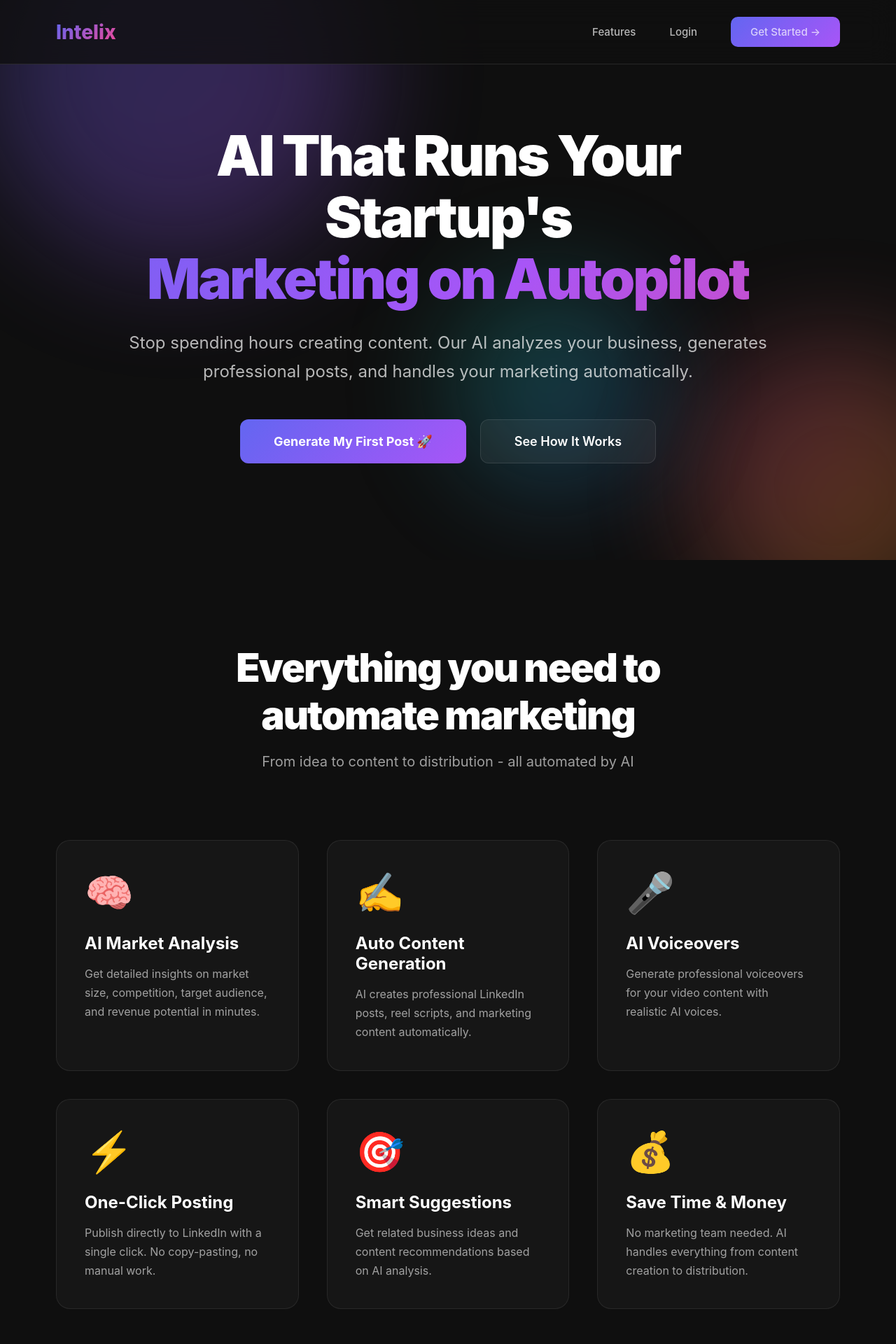
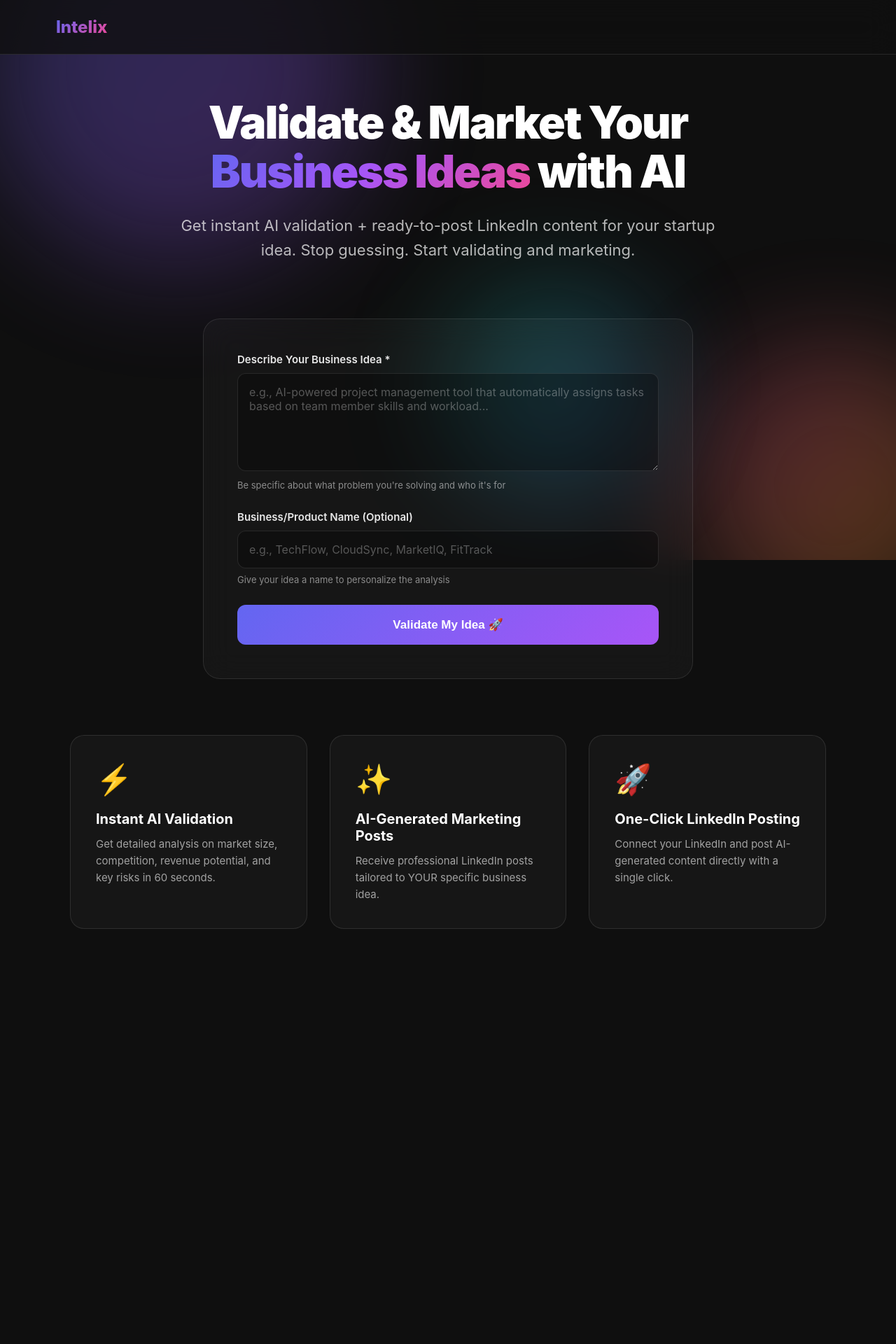
Before and after one commit to vedpalsodkar988-tech/Intelix-V2, a Flask app: page / in a window 1280 px wide. Shown: the top 1920 px of the page at 70% size. After the commit the page ends 1327 px from the top, so only its background shows below. Run offline with Flask 3, Linux system fonts and the light colour scheme.

Commit message:
Revamp Intelix landing page with new content
Updated the main HTML structure and content for the Intelix landing page, including changes to the title, hero section, features, and form for business idea validation.

```diff
--- a/templates/index.html
+++ b/templates/index.html
@@ -11,22 +11,19 @@
   gtag('config', 'G-7B8EWD6CEG');
 </script>
     <meta name="viewport" content="width=device-width, initial-scale=1.0">
-    <title>Intelix - AI Marketing on Autopilot</title>
+    <title>Intelix - Validate & Market Your Business Ideas with AI</title>
     <style>
         * {
             margin: 0;
             padding: 0;
             box-sizing: border-box;
         }
-
         body {
             font-family: -apple-system, BlinkMacSystemFont, 'Segoe UI', 'Inter', Arial, sans-serif;
             background: #0F0F0F;
             color: #FFFFFF;
             overflow-x: hidden;
         }
-
-        /* Animated Background */
         .animated-bg {
             position: fixed;
             top: 0;
@@ -36,7 +33,6 @@
             z-index: 0;
             overflow: hidden;
         }
-
         .gradient-orb {
             position: absolute;
             border-radius: 50%;
@@ -44,7 +40,6 @@
             opacity: 0.3;
             animation: float 20s infinite ease-in-out;
         }
-
         .orb-1 {
             width: 500px;
             height: 500px;
@@ -53,7 +48,6 @@
             left: -100px;
             animation-delay: 0s;
         }
-
         .orb-2 {
             width: 400px;
             height: 400px;
@@ -62,7 +56,6 @@
             right: -100px;
             animation-delay: 5s;
         }
-
         .orb-3 {
             width: 300px;
             height: 300px;
@@ -71,14 +64,11 @@
             left: 50%;
             animation-delay: 10s;
         }
-
         @keyframes float {
             0%, 100% { transform: translate(0, 0) scale(1); }
             33% { transform: translate(100px, -50px) scale(1.1); }
             66% { transform: translate(-50px, 100px) scale(0.9); }
         }
-
-        /* Navigation */
         nav {
             position: fixed;
             top: 0;
@@ -91,394 +81,241 @@
             backdrop-filter: blur(20px);
             border-bottom: 1px solid rgba(255, 255, 255, 0.1);
             z-index: 1000;
-            animation: slideDown 0.8s ease;
         }
-
-        @keyframes slideDown {
-            from { transform: translateY(-100px); opacity: 0; }
-            to { transform: translateY(0); opacity: 1; }
-        }
-
         .logo {
-            font-size: 28px;
+            font-size: 24px;
             font-weight: 800;
             background: linear-gradient(135deg, #6366F1 0%, #EC4899 100%);
             -webkit-background-clip: text;
             -webkit-text-fill-color: transparent;
             background-clip: text;
         }
-
-        .nav-links {
-            display: flex;
-            gap: 48px;
-            align-items: center;
-        }
-
-        .nav-links a {
-            text-decoration: none;
-            color: rgba(255, 255, 255, 0.7);
-            font-weight: 500;
-            font-size: 15px;
-            transition: all 0.3s;
-        }
-
-        .nav-links a:hover {
-            color: #FFFFFF;
-        }
-
-        .btn-nav {
-            background: linear-gradient(135deg, #6366F1 0%, #A855F7 100%);
-            color: #FFFFFF;
-            padding: 12px 28px;
-            border-radius: 10px;
-            text-decoration: none;
-            font-weight: 600;
-            font-size: 15px;
-            transition: all 0.3s;
-        }
-
-        .btn-nav:hover {
-            transform: translateY(-2px);
-            box-shadow: 0 10px 30px rgba(99, 102, 241, 0.4);
-        }
-
-        /* Hero Section */
-        .hero {
-            min-height: 100vh;
-            display: flex;
-            align-items: center;
-            justify-content: center;
-            text-align: center;
-            padding: 140px 40px 100px;
+        .container {
+            max-width: 1200px;
+            margin: 0 auto;
+            padding: 140px 60px 100px;
             position: relative;
             z-index: 1;
         }
-
-        .hero-content {
-            max-width: 1000px;
-            animation: fadeInUp 1s ease;
+        .hero {
+            text-align: center;
+            margin-bottom: 80px;
         }
-
-        @keyframes fadeInUp {
-            from { transform: translateY(50px); opacity: 0; }
-            to { transform: translateY(0); opacity: 1; }
+        .hero h1 {
+            font-size: 64px;
+            font-weight: 900;
+            margin-bottom: 24px;
+            letter-spacing: -2px;
+            line-height: 1.1;
         }
-
-        .hero h1 {
-            font-size: 80px;
-            font-weight: 900;
-            line-height: 1.1;
-            margin-bottom: 28px;
-            letter-spacing: -3px;
-        }
-
         .gradient-text {
             background: linear-gradient(135deg, #6366F1 0%, #A855F7 50%, #EC4899 100%);
             -webkit-background-clip: text;
             -webkit-text-fill-color: transparent;
             background-clip: text;
-            animation: shimmer 3s infinite linear;
-            background-size: 200% 200%;
         }
-
-        @keyframes shimmer {
-            0% { background-position: 0% 50%; }
-            50% { background-position: 100% 50%; }
-            100% { background-position: 0% 50%; }
-        }
-
         .hero p {
-            font-size: 24px;
+            font-size: 22px;
             color: rgba(255, 255, 255, 0.7);
             margin-bottom: 48px;
-            line-height: 1.7;
-            animation: fadeInUp 1s ease 0.3s backwards;
+            max-width: 800px;
+            margin-left: auto;
+            margin-right: auto;
+            line-height: 1.6;
         }
-
-        .cta-buttons {
-            display: flex;
-            gap: 20px;
-            justify-content: center;
-            flex-wrap: wrap;
-            animation: fadeInUp 1s ease 0.6s backwards;
+        .form-section {
+            max-width: 700px;
+            margin: 0 auto 60px;
+            background: rgba(255, 255, 255, 0.03);
+            border: 1px solid rgba(255, 255, 255, 0.1);
+            border-radius: 24px;
+            padding: 48px;
+            backdrop-filter: blur(20px);
         }
-
-        .btn-primary {
+        .form-group {
+            margin-bottom: 28px;
+        }
+        .form-group label {
+            display: block;
+            margin-bottom: 10px;
+            font-weight: 600;
+            color: rgba(255, 255, 255, 0.9);
+            font-size: 15px;
+        }
+        .form-group textarea,
+        .form-group input {
+            width: 100%;
+            padding: 16px;
+            background: rgba(0, 0, 0, 0.3);
+            border: 1px solid rgba(255, 255, 255, 0.1);
+            border-radius: 12px;
+            font-size: 16px;
+            color: #FFFFFF;
+            font-family: inherit;
+            transition: all 0.3s;
+        }
+        .form-group textarea {
+            resize: vertical;
+            min-height: 140px;
+        }
+        .form-group textarea:focus,
+        .form-group input:focus {
+            outline: none;
+            border-color: #6366F1;
+            background: rgba(0, 0, 0, 0.4);
+            box-shadow: 0 0 0 3px rgba(99, 102, 241, 0.1);
+        }
+        .form-group textarea::placeholder,
+        .form-group input::placeholder {
+            color: rgba(255, 255, 255, 0.3);
+        }
+        .helper-text {
+            font-size: 13px;
+            color: rgba(255, 255, 255, 0.5);
+            margin-top: 8px;
+        }
+        .btn-submit {
+            width: 100%;
             background: linear-gradient(135deg, #6366F1 0%, #A855F7 100%);
-            color: #FFFFFF;
-            padding: 20px 48px;
+            color: white;
+            padding: 18px;
+            border: none;
             border-radius: 12px;
-            text-decoration: none;
+            font-size: 17px;
             font-weight: 700;
-            font-size: 18px;
+            cursor: pointer;
             transition: all 0.3s;
-            border: none;
-            cursor: pointer;
-            display: inline-flex;
-            align-items: center;
-            gap: 10px;
         }
-
-        .btn-primary:hover {
-            transform: translateY(-4px);
-            box-shadow: 0 20px 40px rgba(99, 102, 241, 0.4);
+        .btn-submit:hover {
+            transform: translateY(-3px);
+            box-shadow: 0 15px 40px rgba(99, 102, 241, 0.4);
         }
-
-        .btn-secondary {
-            background: rgba(255, 255, 255, 0.05);
-            color: #FFFFFF;
-            padding: 20px 48px;
-            border-radius: 12px;
-            text-decoration: none;
-            font-weight: 600;
-            font-size: 18px;
-            border: 1px solid rgba(255, 255, 255, 0.1);
-            transition: all 0.3s;
-            display: inline-block;
-        }
-
-        .btn-secondary:hover {
-            background: rgba(255, 255, 255, 0.1);
-            border-color: rgba(255, 255, 255, 0.2);
-        }
-
-        /* Features Section */
         .features {
-            padding: 120px 80px;
-            position: relative;
-            z-index: 1;
-        }
-
-        .section-header {
-            text-align: center;
-            max-width: 700px;
-            margin: 0 auto 100px;
-        }
-
-        .section-header h2 {
-            font-size: 56px;
-            font-weight: 900;
-            margin-bottom: 20px;
-            letter-spacing: -2px;
-        }
-
-        .section-header p {
-            font-size: 20px;
-            color: rgba(255, 255, 255, 0.6);
-        }
-
-        .feature-grid {
             display: grid;
             grid-template-columns: repeat(3, 1fr);
-            gap: 40px;
-            max-width: 1200px;
-            margin: 0 auto;
+            gap: 32px;
+            margin-top: 80px;
         }
-
-        .feature-card {
+        .feature {
             background: rgba(255, 255, 255, 0.03);
-            border: 1px solid rgba(255, 255, 255, 0.08);
+            border: 1px solid rgba(255, 255, 255, 0.1);
             border-radius: 20px;
-            padding: 40px;
-            transition: all 0.4s;
-            animation: fadeInUp 1s ease backwards;
+            padding: 36px;
+            transition: all 0.3s;
         }
-
-        .feature-card:nth-child(1) { animation-delay: 0.1s; }
-        .feature-card:nth-child(2) { animation-delay: 0.2s; }
-        .feature-card:nth-child(3) { animation-delay: 0.3s; }
-        .feature-card:nth-child(4) { animation-delay: 0.4s; }
-        .feature-card:nth-child(5) { animation-delay: 0.5s; }
-        .feature-card:nth-child(6) { animation-delay: 0.6s; }
-
-        .feature-card:hover {
+        .feature:hover {
             background: rgba(255, 255, 255, 0.05);
             border-color: rgba(99, 102, 241, 0.3);
             transform: translateY(-8px);
-            box-shadow: 0 20px 60px rgba(99, 102, 241, 0.2);
         }
-
         .feature-icon {
-            font-size: 56px;
-            margin-bottom: 24px;
-            display: block;
+            font-size: 42px;
+            margin-bottom: 20px;
         }
-
-        .feature-card h3 {
-            font-size: 24px;
-            font-weight: 700;
-            margin-bottom: 16px;
+        .feature h3 {
+            font-size: 20px;
+            margin-bottom: 12px;
+            color: #FFFFFF;
         }
-
-        .feature-card p {
+        .feature p {
             color: rgba(255, 255, 255, 0.6);
-            line-height: 1.7;
-            font-size: 16px;
+            line-height: 1.6;
+            font-size: 15px;
         }
-
-        /* CTA Section */
-        .final-cta {
-            padding: 150px 80px;
-            text-align: center;
-            background: linear-gradient(135deg, rgba(99, 102, 241, 0.1) 0%, rgba(168, 85, 247, 0.1) 100%);
-            position: relative;
-            overflow: hidden;
-            z-index: 1;
+        @keyframes spin {
+            to { transform: rotate(360deg); }
         }
-
-        .final-cta h2 {
-            font-size: 64px;
-            font-weight: 900;
-            margin-bottom: 24px;
-            letter-spacing: -2px;
-        }
-
-        .final-cta p {
-            font-size: 22px;
-            margin-bottom: 40px;
-            color: rgba(255, 255, 255, 0.7);
-        }
-
-        /* Footer */
-        footer {
-            padding: 60px 80px;
-            text-align: center;
-            border-top: 1px solid rgba(255, 255, 255, 0.1);
-            background: #0A0A0A;
-            position: relative;
-            z-index: 1;
-        }
-
-        footer p {
-            color: rgba(255, 255, 255, 0.4);
-            font-size: 14px;
-        }
-
         @media (max-width: 768px) {
             nav {
                 padding: 20px 24px;
             }
-
-            .nav-links {
-                gap: 20px;
+            .container {
+                padding: 100px 24px 60px;
             }
-
             .hero h1 {
-                font-size: 48px;
+                font-size: 42px;
             }
-
             .hero p {
                 font-size: 18px;
             }
-
-            .feature-grid {
+            .form-section {
+                padding: 32px 24px;
+            }
+            .features {
                 grid-template-columns: 1fr;
-            }
-
-            .features, .final-cta, footer {
-                padding: 80px 24px;
-            }
-
-            .final-cta h2 {
-                font-size: 40px;
             }
         }
     </style>
 </head>
 <body>
-    <!-- Animated Background -->
     <div class="animated-bg">
         <div class="gradient-orb orb-1"></div>
         <div class="gradient-orb orb-2"></div>
         <div class="gradient-orb orb-3"></div>
     </div>
-
-    <!-- Navigation -->
     <nav>
         <div class="logo">Intelix</div>
-        <div class="nav-links">
-            <a href="#features">Features</a>
-            <a href="/login">Login</a>
-            <a href="/signup" class="btn-nav">Get Started →</a>
+    </nav>
+    <div class="container">
+        <div class="hero">
+            <h1>Validate & Market Your <br><span class="gradient-text">Business Ideas</span> with AI</h1>
+            <p>Get instant AI validation + ready-to-post LinkedIn content for your startup idea. Stop guessing. Start validating and marketing.</p>
         </div>
-    </nav>
 
-    <!-- Hero Section -->
-    <section class="hero">
-        <div class="hero-content">
-            <h1>
-                AI That Runs Your Startup's<br>
-                <span class="gradient-text">Marketing on Autopilot</span>
-            </h1>
-            <p>
-                Stop spending hours creating content. Our AI analyzes your business,
-                generates professional posts, and handles your marketing automatically.
-            </p>
-            <div class="cta-buttons">
-                <a href="/signup" class="btn-primary">
-                    Generate My First Post 🚀
-                </a>
-                <a href="#features" class="btn-secondary">See How It Works</a>
+        <form action="/analyze" method="POST" class="form-section">
+            <div class="form-group">
+                <label for="idea">Describe Your Business Idea *</label>
+                <textarea
+                    id="idea"
+                    name="idea"
+                    required
+                    placeholder="e.g., AI-powered project management tool that automatically assigns tasks based on team member skills and workload..."
+                ></textarea>
+                <p class="helper-text">Be specific about what problem you're solving and who it's for</p>
+            </div>
+            <div class="form-group">
+                <label for="business_name">Business/Product Name (Optional)</label>
+                <input
+                    type="text"
+                    id="business_name"
+                    name="business_name"
+                    placeholder="e.g., TechFlow, CloudSync, MarketIQ, FitTrack"
+                >
+                <p class="helper-text">Give your idea a name to personalize the analysis</p>
+            </div>
+            <button type="submit" class="btn-submit">
+                Validate My Idea 🚀
+            </button>
+        </form>
+
+        <div class="features">
+            <div class="feature">
+                <div class="feature-icon">⚡</div>
+                <h3>Instant AI Validation</h3>
+                <p>Get detailed analysis on market size, competition, revenue potential, and key risks in 60 seconds.</p>
+            </div>
+            <div class="feature">
+                <div class="feature-icon">✨</div>
+                <h3>AI-Generated Marketing Posts</h3>
+                <p>Receive professional LinkedIn posts tailored to YOUR specific business idea.</p>
+            </div>
+            <div class="feature">
+                <div class="feature-icon">🚀</div>
+                <h3>One-Click LinkedIn Posting</h3>
+                <p>Connect your LinkedIn and post AI-generated content directly with a single click.</p>
             </div>
         </div>
-    </section>
+    </div>
 
-    <!-- Features Section -->
-    <section class="features" id="features">
-        <div class="section-header">
-            <h2>Everything you need to automate marketing</h2>
-            <p>From idea to content to distribution - all automated by AI</p>
-        </div>
-
-        <div class="feature-grid">
-            <div class="feature-card">
-                <span class="feature-icon">🧠</span>
-                <h3>AI Market Analysis</h3>
-                <p>Get detailed insights on market size, competition, target audience, and revenue potential in minutes.</p>
-            </div>
-
-            <div class="feature-card">
-                <span class="feature-icon">✍️</span>
-                <h3>Auto Content Generation</h3>
-                <p>AI creates professional LinkedIn posts, reel scripts, and marketing content automatically.</p>
-            </div>
-
-            <div class="feature-card">
-                <span class="feature-icon">🎤</span>
-                <h3>AI Voiceovers</h3>
-                <p>Generate professional voiceovers for your video content with realistic AI voices.</p>
-            </div>
-
-            <div class="feature-card">
-                <span class="feature-icon">⚡</span>
-                <h3>One-Click Posting</h3>
-                <p>Publish directly to LinkedIn with a single click. No copy-pasting, no manual work.</p>
-            </div>
-
-            <div class="feature-card">
-                <span class="feature-icon">🎯</span>
-                <h3>Smart Suggestions</h3>
-                <p>Get related business ideas and content recommendations based on AI analysis.</p>
-            </div>
-
-            <div class="feature-card">
-                <span class="feature-icon">💰</span>
-                <h3>Save Time & Money</h3>
-                <p>No marketing team needed. AI handles everything from content creation to distribution.</p>
-            </div>
-        </div>
-    </section>
-
-    <!-- Final CTA -->
-    <section class="final-cta">
-        <h2>Ready to automate your marketing?</h2>
-        <p>Join founders who stopped wasting time on content creation</p>
-        <a href="/signup" class="btn-primary">Generate My First Post 🚀</a>
-    </section>
-
-    <!-- Footer -->
-    <footer>
-        <p>&copy; 2026 Intelix. AI-powered marketing automation.</p>
-    </footer>
+    <script>
+        document.querySelector('form').addEventListener('submit', function(e) {
+            const btn = document.querySelector('.btn-submit');
+            btn.disabled = true;
+            btn.innerHTML = `
+                <span style="display: inline-block; width: 16px; height: 16px; border: 2px solid rgba(255,255,255,0.3); border-top-color: white; border-radius: 50%; animation: spin 0.8s linear infinite; margin-right: 8px; vertical-align: middle;"></span>
+                Validating...
+            `;
+        });
+    </script>
 </body>
 </html>
```
